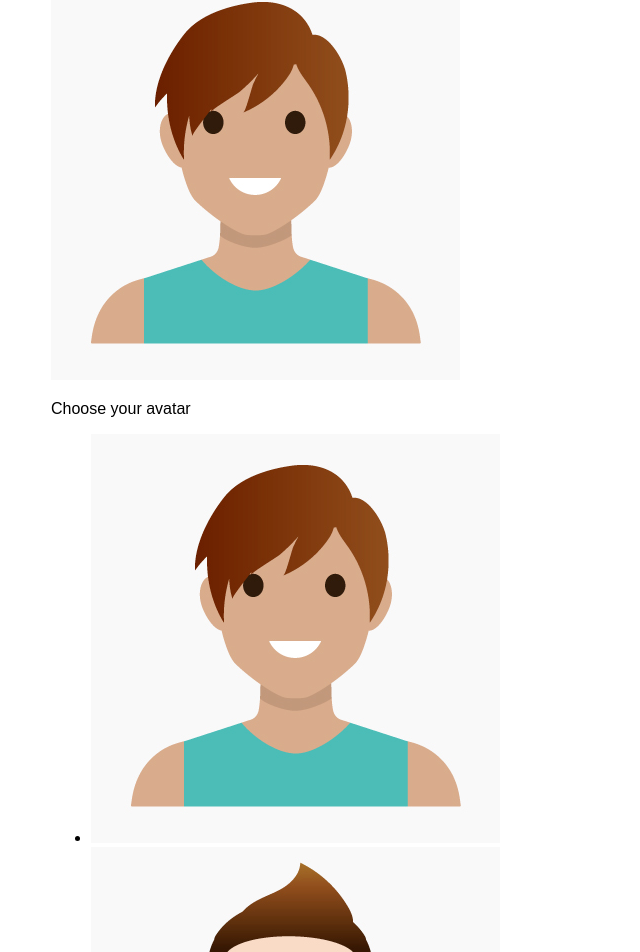
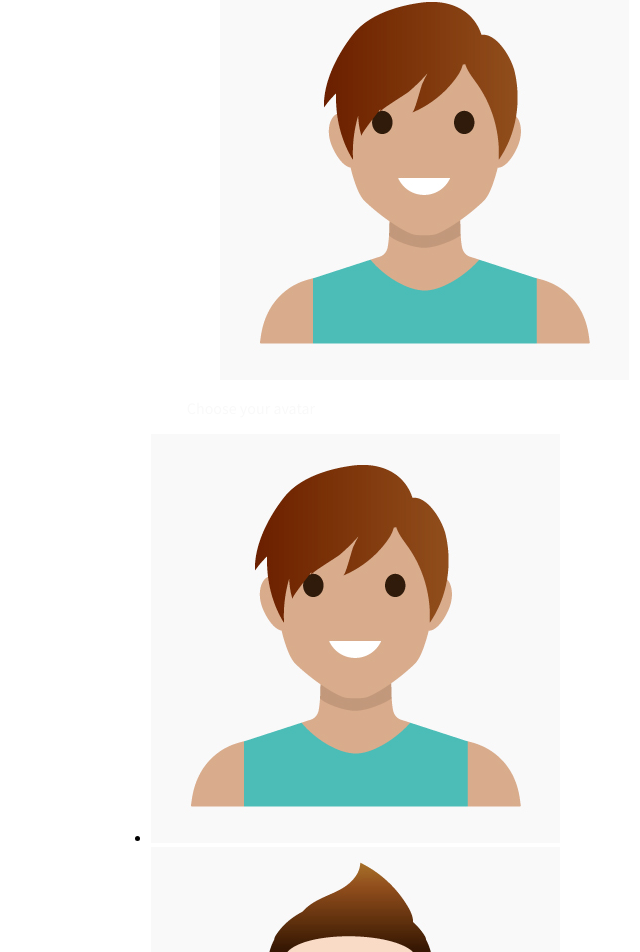
Before and after one commit to himanshupnt/avatar-picker, a React app: page / in a window 1280 px wide. Shown: the part 79-1031 px from the top of the page, without its empty margins (389-1029 px from the left). Built offline with nearby package versions, Linux system fonts and the light colour scheme.

Commit message:
beautify with styles

```diff
--- a/src/components/AvatarPicker/AvatarPicker.css
+++ b/src/components/AvatarPicker/AvatarPicker.css
@@ -0,0 +1,21 @@
+@import url("https://fonts.googleapis.com/css?family=Source+Sans+Pro");
+
+.TitleText {
+  font-family: "Source Sans Pro", sans-serif;
+  font-size: 16px;
+  text-align: center;
+  color: rgb(249, 249, 249);
+  margin-top: 14px;
+  margin-bottom: 14px;
+}
+.ActiveAvatarWrapper {
+  max-width: 62px;
+  margin-left: auto;
+  margin-right: auto;
+}
+
+.ModalWrapper {
+  max-width: 280px;
+  margin-left: auto;
+  margin-right: auto;
+}
```
